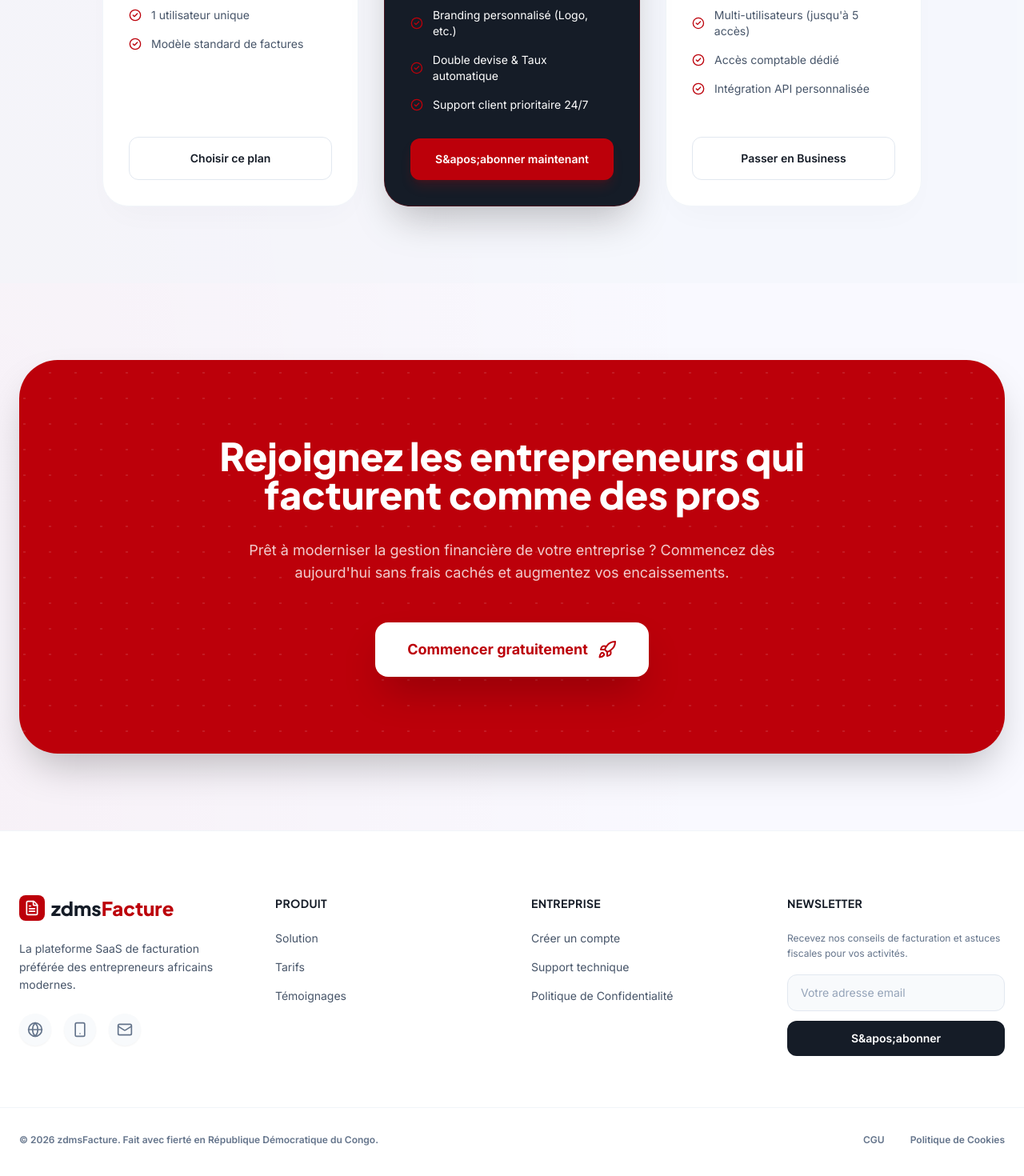
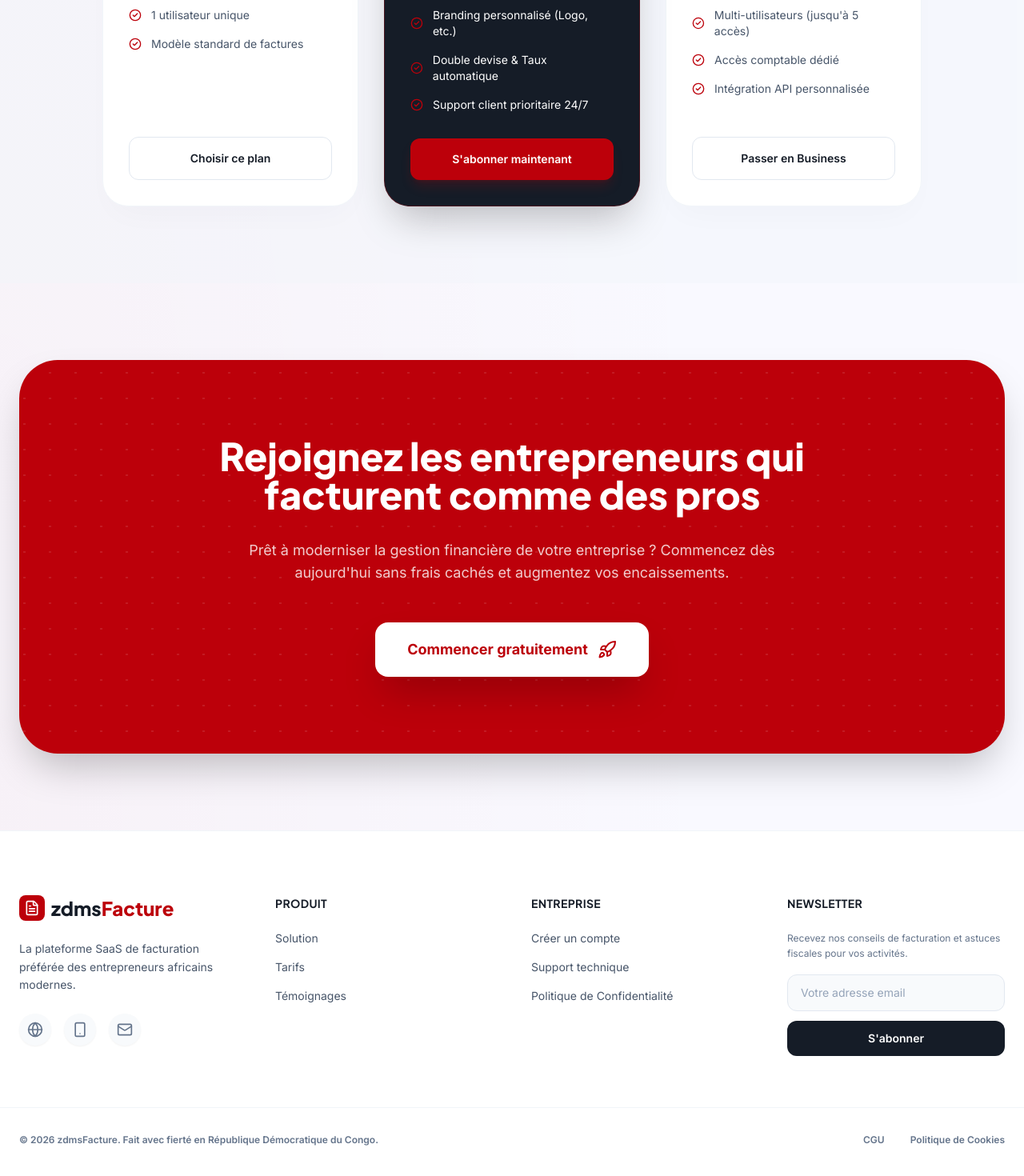
Before and after one commit to bznseka/zdmsfacture, a Next.js app: page / in a window 1280 px wide. Shown: the part 4265-5735 px from the top of the page at 80% size. Built offline with nearby package versions, Linux system fonts and the light colour scheme; no server answers.

Commit message:
fix: corriger l'entité HTML apos dans les boutons S'abonner

```diff
--- a/app/page.tsx
+++ b/app/page.tsx
@@ -731,7 +731,7 @@ export default function LandingPage() {
                   onClick={() => router.push(user ? "/subscriptions" : "/login?mode=signup")}
                   className="w-full py-4 bg-landing-primary text-white rounded-xl font-semibold text-sm hover:bg-landing-hover transition-all hover:scale-[1.02] active:scale-[0.98] shadow-lg shadow-landing-primary/20 cursor-pointer"
                 >
-                  {user ? "S&apos;abonner" : "S&apos;abonner maintenant"}
+                  {user ? "S'abonner" : "S'abonner maintenant"}
                 </button>
               </div>
 
@@ -865,7 +865,7 @@ export default function LandingPage() {
                 {newsletterStatus === 'loading' ? (
                   <div className="w-5 h-5 border-2 border-white border-t-transparent rounded-full animate-spin"></div>
                 ) : (
-                  "S&apos;abonner"
+                  "S'abonner"
                 )}
               </button>
             </form>
```
